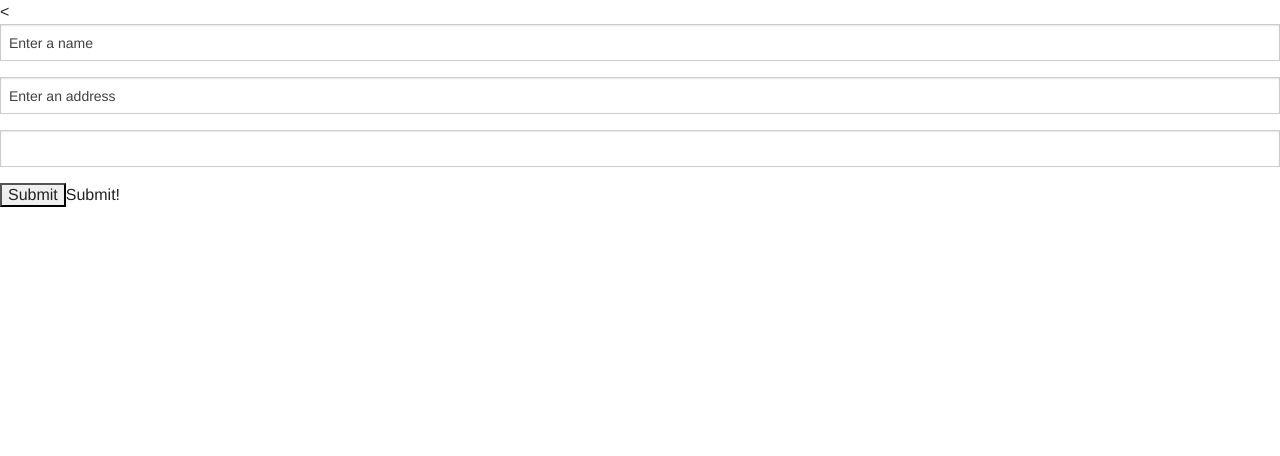
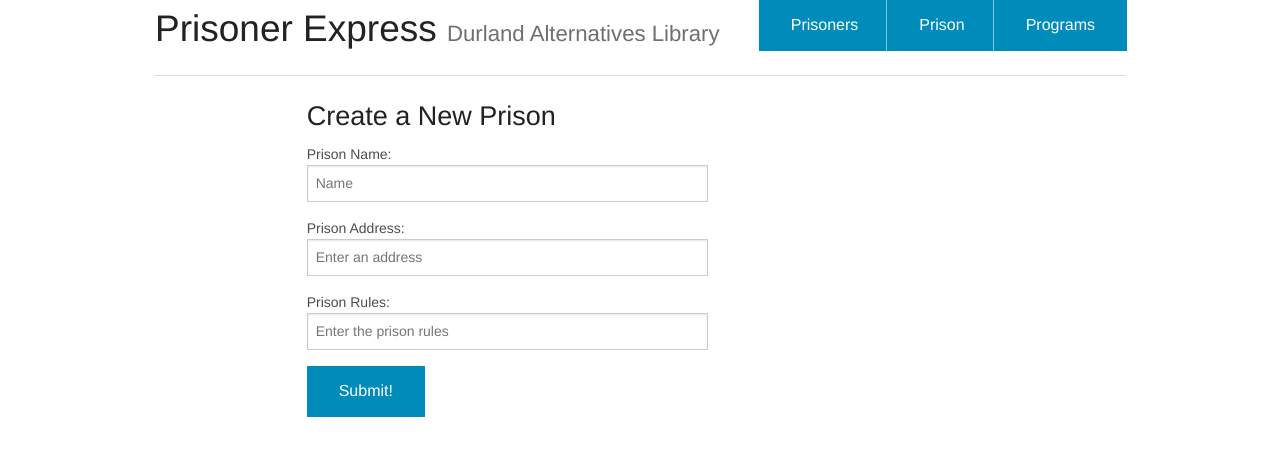
Before and after one commit to hwh33/PrisonerExpress, a Django app: a page that uses PrisonerExpress/templates/create_prison.html in a window 1280 px wide. Shown: the top 456 px of the page. Run offline with Django 3.2, Linux system fonts and the light colour scheme; parts of the project's set-up code (start-up, migrations or seed data) failed here and were passed over; some libraries are stand-ins or nearby versions.

```diff
--- a/PrisonerExpress/models.py
+++ b/PrisonerExpress/models.py
@@ -44,7 +44,7 @@ class Material(models.Model):
                 ('PO', 'Poem'),
                 ('SS', 'Short Story'),
                 ('PH', 'Word or Phrase'),
-                ('PI', 'Picture')
+                ('PI', 'Picture'),
                 ('OO', 'Other')
                 )
         material_type=models.CharField(max_length=2,
--- a/PrisonerExpress/templates/create_prison.html
+++ b/PrisonerExpress/templates/create_prison.html
@@ -1,21 +1,41 @@
-{% load staticfiles %}
-<<!DOCTYPE html>
-<html lang="en">
-	<head>
-		<meta charset="utf-8" />
-		<title>Create a Prison!</title>
-		<meta name="viewport" content="initial-scale=1.0, user-scalable=no" />
-		<link rel="stylesheet" href="{% static "foundation/css/normalize.css" %}">
-		<link rel="stylesheet" href="{% static "foundation/css/foundation.css" %}">
-		<script src="{% static "foundation/js/modernizr.js" %}"></script>
-	</head>
-        <body>
-          <form action="{% url 'prison_create' %}" method="post">
-            {% csrf_token %}
-            <input type="text" name="prison_name" value="Enter a name" />
-            <input type="text" name="prison_address" value="Enter an address" />
-            <input type="text" name="prison_rules" values="Enter the prison rules" />
-            <input type="submit">Submit!</input>
+{% extends "header.html" %}
+{% block content %}
+<div class="row">
+    <div class="large-2 columns">
+    </div>
+    <div class="large-10 columns">
+        <div class="row">
+        <div class="large-12 columns">
+            </div>
+            <h3>Create a New Prison</h3>
+            <form action="{% url 'prison_create' %}" method="post">
+                {% csrf_token %}
+                <div class="row">
+                    <div class="large-6 columns">
+                        <label>Prison Name:
+                            <input type="text" name="prison_name" placeholder="Name" />
+                        </label>
+                    </div>
+                </div>
+                <div class="row">
+                    <div class="large-6 columns">
+                        <label>Prison Address:
+                            <input type="text" name="prison_address" placeholder="Enter an address" />
+                        </label>
+                    </div>
+                </div>
+                <div class="row">
+                    <div class="large-6 columns">
+                        <label>Prison Rules:
+                            <input type="text" name="prison_rules" placeholder="Enter the prison rules" />
+                        </label>
+                    </div>
+                </div>
+                <div class="row">
+                    <div class="large-6 columns">
+                        <input type="submit" class="button" value="Submit!">
+                    </div>
+                </div>
             </form>
-        </body>
-</html>
+        </div>
+        {% endblock %}
--- a/PrisonerExpress/templates/header.html
+++ b/PrisonerExpress/templates/header.html
@@ -9,3 +9,26 @@
 	<link rel="stylesheet" href="{% static "foundation/css/foundation.css" %}">
 	<script src="{% static "foundation/js/modernizr.js" %}"></script>
 </head>
+<body>
+	<div class="row">
+		<div class="large-12 columns">
+			<div class="nav-bar right">
+				<ul class="button-group">
+					<li><a href="#" class="button">Prisoners</a></li>
+					<li><a href="#" class="button">Prison</a></li>
+					<li><a href="#" class="button">Programs</a></li>
+				</ul>
+			</div>
+			<h2>Prisoner Express <small>Durland Alternatives Library</small></h2>
+			<hr/>
+		</div>
+	</div>
+	{% block content %}{% endblock %}
+	<script src="{% static "foundation/js/foundation.min.js" %} "></script>
+	<script>
+		$(document).foundation();
+	</script>
+	<script src="{% static "foundation/js/templates/jquery.js" %}"></script>
+	<script src="{% static "foundation/js/templates/foundation.js" %}"></script>
+	</body>
+	</html>
--- a/PrisonerExpress/urls.py
+++ b/PrisonerExpress/urls.py
@@ -3,6 +3,7 @@ from django.views.generic import TemplateView
 from PrisonerExpress import views
 from PrisonerExpress import prison_views
 from PrisonerExpress import program_views
+from PrisonerExpress import prisoner_views
 
 prison_patterns=patterns(
     '',
@@ -36,6 +37,13 @@ program_patterns=patterns(
         name='program_edit'),
     )
 
+prisoner_patterns=patterns(
+    '',
+    url(regex=r'^create$',
+        view=prisoner_views.create,
+        name='prisoner_create'),
+    )
+
 
 
 urlpatterns= patterns(
@@ -43,6 +51,7 @@ urlpatterns= patterns(
     url(regex=r'^$',
         view=TemplateView.as_view(template_name="foundation/index.html"),
         name="foundation_index"),
-   	url(r'^program/', include(program_patterns)),
-	url(r'^prison/', include(prison_patterns)),
+    url(r'^program/', include(program_patterns)),
+    url(r'^prison/', include(prison_patterns)),
+    url(r'^prisoner/', include(prisoner_patterns)),
 )
```
Also changed, not shown: PrisonerExpress/prisoner_views.py (added, +36 -0 lines), PrisonerExpress/templates/create_prisoner.html (added, +53 -0 lines), db.sqlite3. Lines whose indentation alone changed are shown as unchanged.
